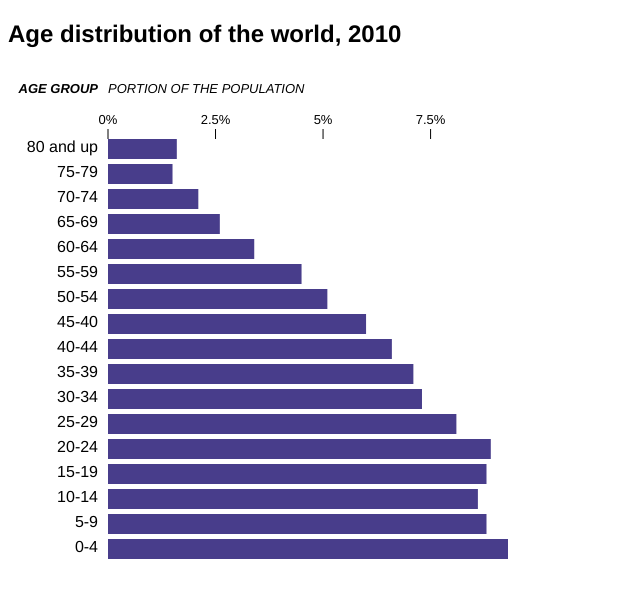
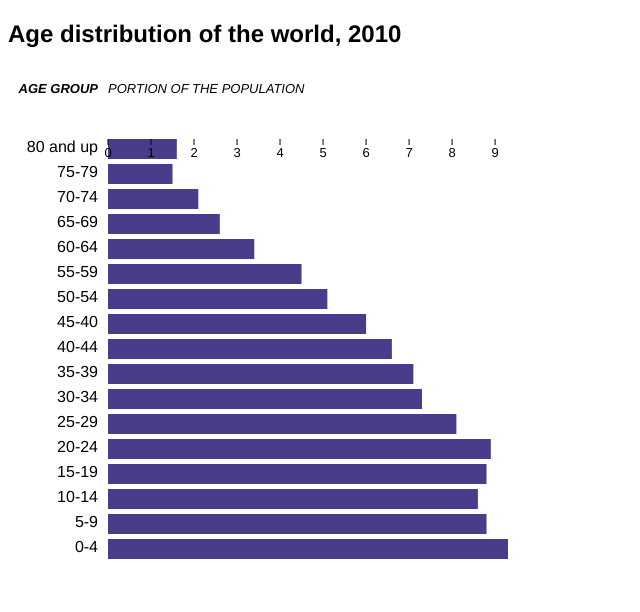
Before and after one commit to DismalSnail/WebstormProjects, a plain HTML site: page pop2010-data-joins.html in a window 1280 px wide. Shown: the whole page, without its empty margins (0-640 px from the left). Drawn offline with nearby package versions, Linux system fonts and the light colour scheme.

Commit message:
解决了<g>标签的问题

```diff
--- a/pop2010-data-joins.html
+++ b/pop2010-data-joins.html
@@ -35,6 +35,18 @@
             fill: darkslateblue;
         }
 
+        .axis line{
+            fill:none;
+            stroke:#000;
+        }
+
+        .axis path{
+            display:none;
+        }
+
+        .axis text{
+            font-size: 13px;
+        }
         .bar-label {
             text-anchor: end;
         }
@@ -68,18 +80,22 @@
         {value:8.8,age:"5-9",position:15},
         {value:9.3,age:"0-4",position:16}];
 
+    var margin={top:30, right:0, bottom:0, left:100 },
+        width=500 - margin.left-margin.right,
+        height = 230 - margin.top - margin.bottom;
+
     var axisData=[0, 2.5, 5.0, 7.5];
-    var width=400,
-        leftMargin=100,
-        topMargin=30,
-        barHeight=20,
+    var barHeight=20,
         barGap=5,
         tickGap=5,
         tickHeight=10,
-        scaleFactor=width/popData[16].value,
-        barSpaceing = barHeight +barGap,
-        translateText="translate("+ leftMargin+","+topMargin+")",
-        scaleText="scale("+scaleFactor+",1)";
+        barSpaceing = barHeight +barGap;
+
+    var x =d3.scale.linear()
+        .domain([0, d3.max(popData,function (element) {
+            return element.value;
+        })])
+        .range([0,width]);
 
     const body = d3.select("body");
     body.append("h2")
@@ -98,10 +114,14 @@
     body.append("div")
         .attr("class","clearfix");
 
-    var svg = body.append("svg");
+    var svg = body.append("svg")
+        .attr("width",width+margin.left+margin.right)
+        .attr("height",height+margin.top+margin.bottom)
+       .append("g")
+        .attr("transform","translate("+margin.left+","+margin.top+")");
+
 
     var barGroup=svg.append("g")
-        .attr("transform",translateText+" "+scaleText)
         .attr("class","bar");
 
     barGroup.selectAll("rect")
@@ -110,14 +130,13 @@
                     .attr("x",0)
                     .attr("height",barHeight)
                     .attr("width",function (d) {
-                        return d.value;
+                        return x(d.value);
                     })
                     .attr("y",function (d) {
                         return d.position*barSpaceing;
                     });
 
     var barLabelGroup = svg.append("g")
-                            .attr("transform",translateText)
                             .attr("class","bar-label");
 
     barLabelGroup.selectAll("text")
@@ -131,36 +150,12 @@
             return d.age;
         });
 
-    var axisTickGroup = svg.append("g")
-        .attr("transform",translateText)
-        .attr("stroke","black");
+    var xAxis=d3.svg.axis()
+        .scale(x);
 
-    axisTickGroup.selectAll("line")
-        .data(axisData)
-        .enter().append("line")
-        .attr("x1",function (d) {
-            return d*scaleFactor;
-        })
-        .attr("x2",function (d) {
-            return d*scaleFactor;
-        })
-        .attr("y1",0)
-        .attr("y2",-tickHeight);
-
-    var axisLabelGroup=svg.append("g")
-        .attr("transform",translateText)
-        .attr("class","axis-label");
-
-    axisLabelGroup.selectAll("text")
-        .data(axisData)
-        .enter().append("text")
-        .attr("x",function (d) {
-            return d*scaleFactor;
-        })
-        .attr("y",-tickHeight-tickGap)
-        .text(function (d) {
-            return d+"%";
-        })
+    svg.append("g")
+        .call(xAxis)
+        .attr("class","axis")
 
 </script>
 </body>
```
Also changed, not shown: pop2010-svg.html (+8 -5 lines).
